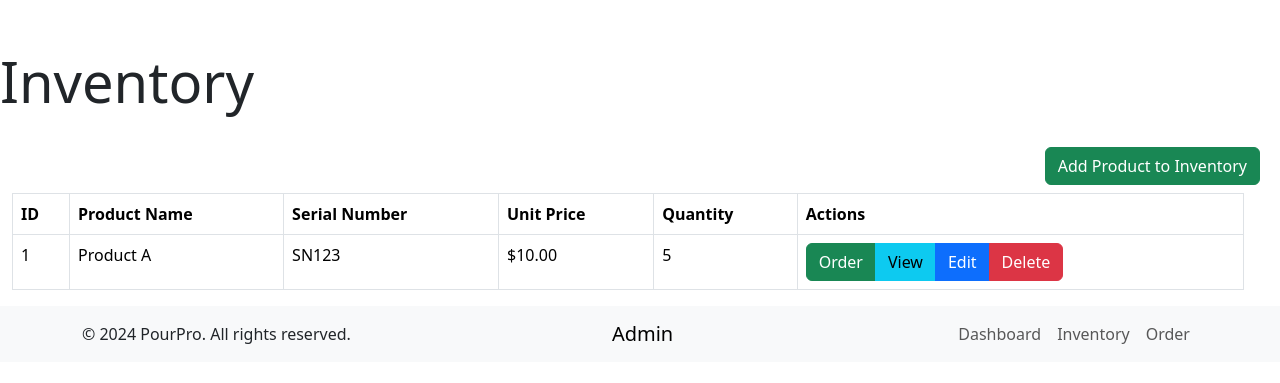
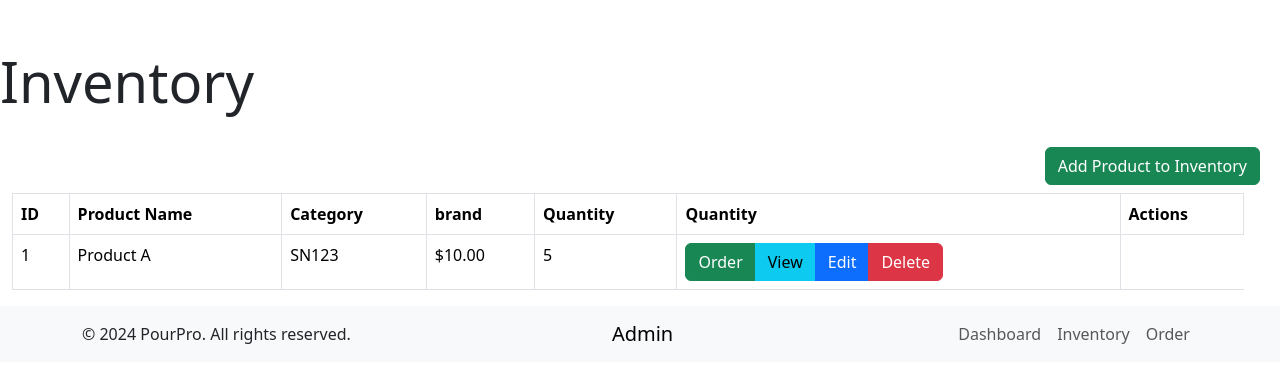
Before and after one commit to param23403/PourPro, a PHP site: page /inventory.php in a window 1280 px wide. Shown: the part 56-439 px from the top of the page. Run offline with PHP 8.4, Linux system fonts and the light colour scheme.

Commit message:
more functions

```diff
--- a/PourProController.php
+++ b/PourProController.php
@@ -131,12 +131,13 @@ class PourProController {
         ) {
             $this->db->query(
                 "insert into products (product_name, category, brand, volume, unit_price, quantity_available)
-                values ($1, $2, $3, $4, $5,$6);",
+                values ($1, $2, $3, $4, $5,$6,$7);",
                 $_POST["product_name"],
                 $_POST["category"],
                 $_POST["brand"],
                 $_POST["volume"],
                 floatval($_POST["unit_price"]),
+                floatval($_POST["supply_price"]),
                 floatval($_POST["quantity_available"])
             );
             header("Location: ?command=inventory");
--- a/templates/inventory.php
+++ b/templates/inventory.php
@@ -74,8 +74,9 @@
                 <tr>
                   <th scope="col">ID</th>
                   <th scope="col">Product Name</th>
-                  <th scope="col">Serial Number</th>
-                  <th scope="col">Unit Price</th>
+                  <th scope="col">Category</th>
+                  <th scope="col">brand</th>
+                  <th scope="col">Quantity</th>
                   <th scope="col">Quantity</th>
                   <th scope="col">Actions</th>
                 </tr>
@@ -117,8 +118,9 @@
               <button type="button" class="btn-close" data-bs-dismiss="modal" aria-label="Close"></button>
             </div>
             <div class="modal-body">
-              <div class="card-body">
-                <form method="post" action="?command=addProduct">
+              <form method="post" action="?command=addProduct">
+
+                <div class="card-body">
                   <!--Product Name -->
                   <div class="form-group mb-4">
                     <label class="form-label" for="id_photo_link">Product Name</label>
@@ -162,16 +164,28 @@
                   </div>
 
                   <!-- Field-->
-                  <div class="form-group mb-4">
-                    <label class="form-label" for="id_address">Unit Price</label>
-                    <input type="number" id="id_address" class="form-control" name="unit_price">
+                  <div class="row">
+                    <div class="col-md-8">
+                      <div class="form-group mb-4">
+                        <label class="form-label" for="id_address">Unit Price</label>
+                        <input type="number" id="unit_price" class="form-control" name="unit_price">
+                      </div>
+                    </div>
+                    <!-- Field-->
+                    <div class="col-md-8">
+                      <div class="form-group mb-4">
+                        <label class="form-label" for="supply_price">Supply Price</label>
+                        <input type="number" id="supply_price" class="form-control" name="supply_price">
+                      </div>
+                    </div>
                   </div>
                   <div class="modal-footer">
                     <button type="button" class="btn btn-secondary" data-bs-dismiss="modal">Exit</button>
                     <button type="submit" class="btn btn-primary">Complete</button>
                   </div>
-                </form>
-              </div>
+                </div>
+              </form>
+
             </div>
 
 
```
Also changed, not shown: requirements.txt (+8 -3 lines).
